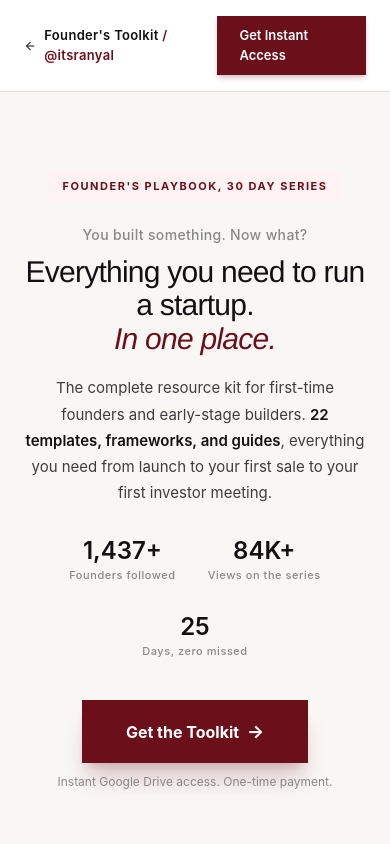
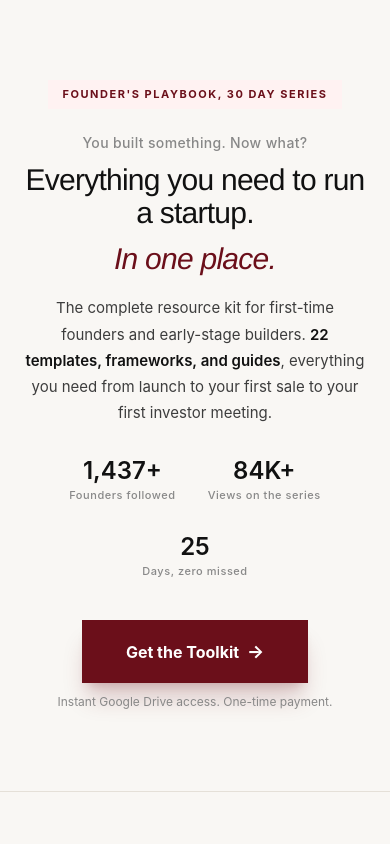
Before and after one commit to Uchhashay/the-founder-s-playbook, a React (Vite) app: page /toolkit in a window 390 px wide. Shown: the top 844 px of the page. Built offline with nearby package versions, Linux system fonts and the light colour scheme.

Commit message:
fix(toolkit): improve mobile responsiveness
Hide desktop-specific navigation on smaller screens and adjust heading layout to ensure better readability and spacing on mobile devices.

```diff
--- a/src/components/ToolkitPage.tsx
+++ b/src/components/ToolkitPage.tsx
@@ -216,7 +216,7 @@ export default function ToolkitPage() {
     <div className="min-h-screen bg-[#FFFFFF] text-[#111111] font-sans antialiased selection:bg-[#6B0F1A] selection:text-white">
 
       {/* NAV */}
-      <nav className="sticky top-0 z-[100] bg-white border-b border-[#E5E0D8] px-6 py-4 flex justify-between items-center">
+      <nav className="hidden md:flex sticky top-0 z-[100] bg-white border-b border-[#E5E0D8] px-6 py-4 justify-between items-center">
         <Link to="/" className="text-[13px] font-semibold tracking-wide hover:opacity-80 transition-opacity flex items-center gap-2">
           <ArrowLeft size={14} />
           <span>Founder's Toolkit <span className="text-[#6B0F1A]">/ @itsranyal</span></span>
@@ -257,8 +257,8 @@ export default function ToolkitPage() {
             className="text-3xl md:text-5xl lg:text-6xl font-normal text-[#111111] leading-[1.12] mb-5 tracking-tight font-sans"
             style={{ fontFamily: 'Helvetica, Arial, sans-serif' }}
           >
-            Everything you need to run a startup.<br />
-            <span className="italic text-[#6B0F1A]">In one place.</span>
+            Everything you need to run a startup.
+            <span className="block mt-3 md:mt-4 italic text-[#6B0F1A]">In one place.</span>
           </motion.h1>
 
           <motion.p
```
